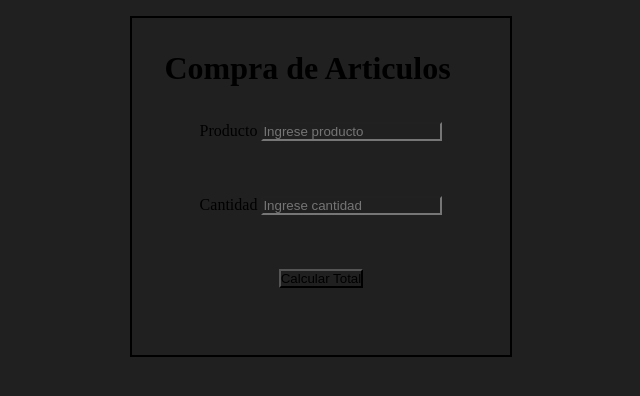
After one commit to LautaroVallejos/webs-dinamicas-2022, a PHP site: page /index2.php in a window 1280 px wide. The commit adds this page. Shown: the top 396 px of the page, without its empty margins (319-959 px from the left). Run offline with PHP 8.4, Linux system fonts and the light colour scheme.

Commit message:
Terminar ejercicio de la clase 2

```diff
--- /dev/null
+++ b/index2.php
@@ -0,0 +1,46 @@
+<!DOCTYPE html>
+<html lang="en">
+<head>
+    <meta charset="UTF-8">
+    <meta http-equiv="X-UA-Compatible" content="IE=edge">
+    <meta name="viewport" content="width=device-width, initial-scale=1.0">
+    <link rel="stylesheet" href="styless.css">
+    <title>Calculador de supermercado</title>
+</head>
+<body>
+    <div class="container">
+    <form class='forms' action="" method="post">
+            <h1>Compra de Articulos</h1>
+            <div class="in-container">
+                <label for="">Producto</label>
+                <input class="inputf" type="text" name="product" placeholder="Ingrese producto">
+            </div>
+
+            <div class="in-container">
+            <label for="">Cantidad</label>
+                <input class="inputf" type="number" name="quantity" placeholder="Ingrese cantidad">
+            </div>
+
+            <div class="in-container">
+               <center><input type="submit" name="submit" value="Calcular Total"></center>
+            </div>
+        </form>
+    </div>
+
+    <?php
+        $products = array("yerba" => 200, "mayonesa" => 100, "gaseosa" => 120, "don staur" => 80);
+
+
+        if(isset($_POST['submit'])){
+            foreach($products as $product => $price){
+                if(isset($_POST['product']) && isset($_POST['quantity'])){
+                    $cant = $_POST['quantity'];
+                    $total = $price * $cant;
+                    echo "el valor total es: $total";
+                }
+            }
+        }
+    ?>
+
+</body>
+</html>
--- a/style.css
+++ b/style.css
@@ -3,6 +3,10 @@
     padding: 0;
     box-sizing: border-box;
     background: #202020;
+}
+
+.container{
+    background-color: aqua;
 }
 
 .form-container {
--- /dev/null
+++ b/styless.css
@@ -0,0 +1,31 @@
+* {
+    margin: 0;
+    padding: 0;
+    box-sizing: border-box;
+    background-color: #202020;
+}
+
+.container{
+    display: flex;
+    justify-content: center;
+    flex-direction: column;
+    align-items: center;
+}
+
+.forms{
+    padding: 2em;
+    border: solid black 2px;
+    margin: 1em;
+    background-color: #202020;
+}
+
+.in-container{
+    padding: 1.2em;
+    margin: 1em;
+}
+
+.button-container{
+    display: flex;
+    justify-content: center;
+    padding:.8em;
+}
```
